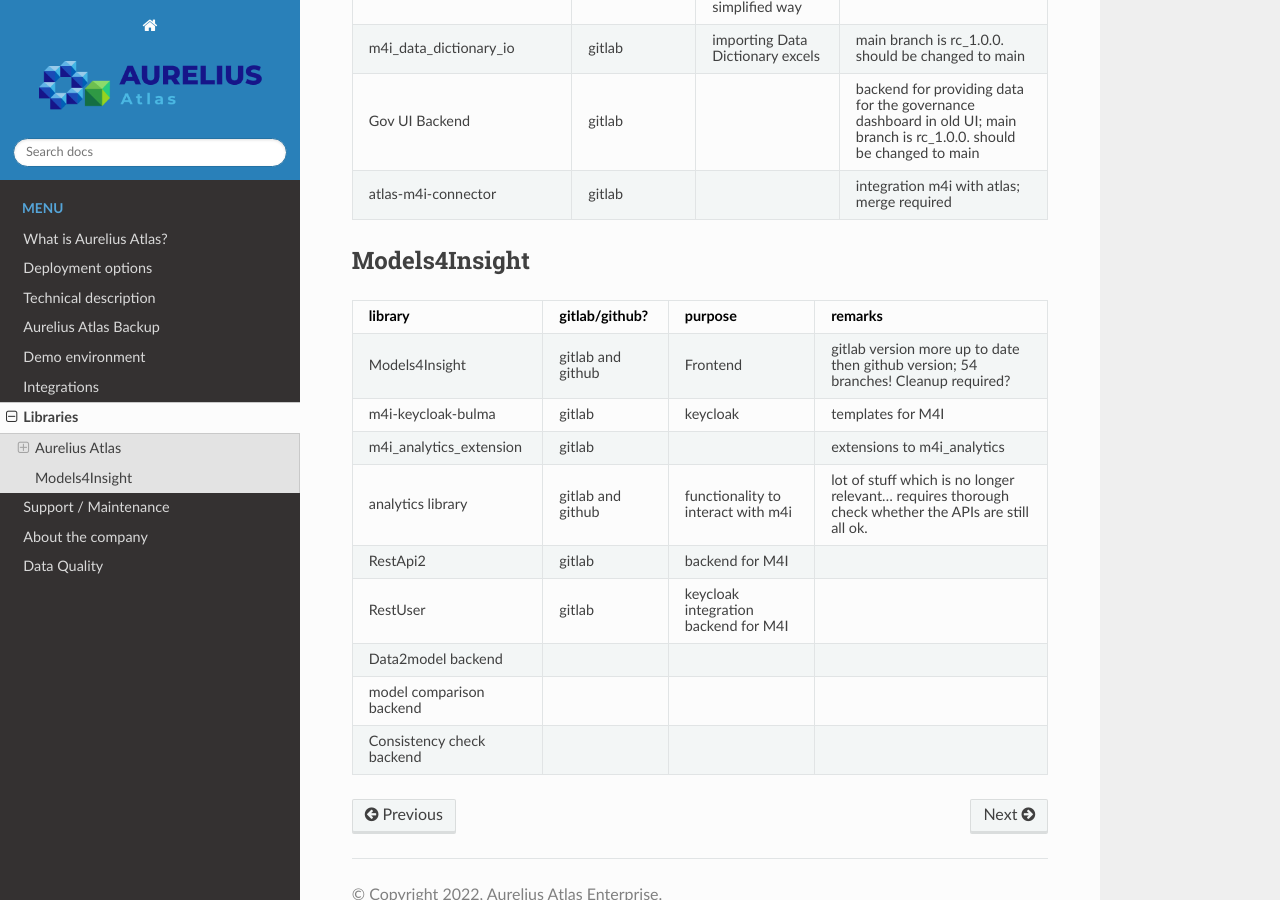
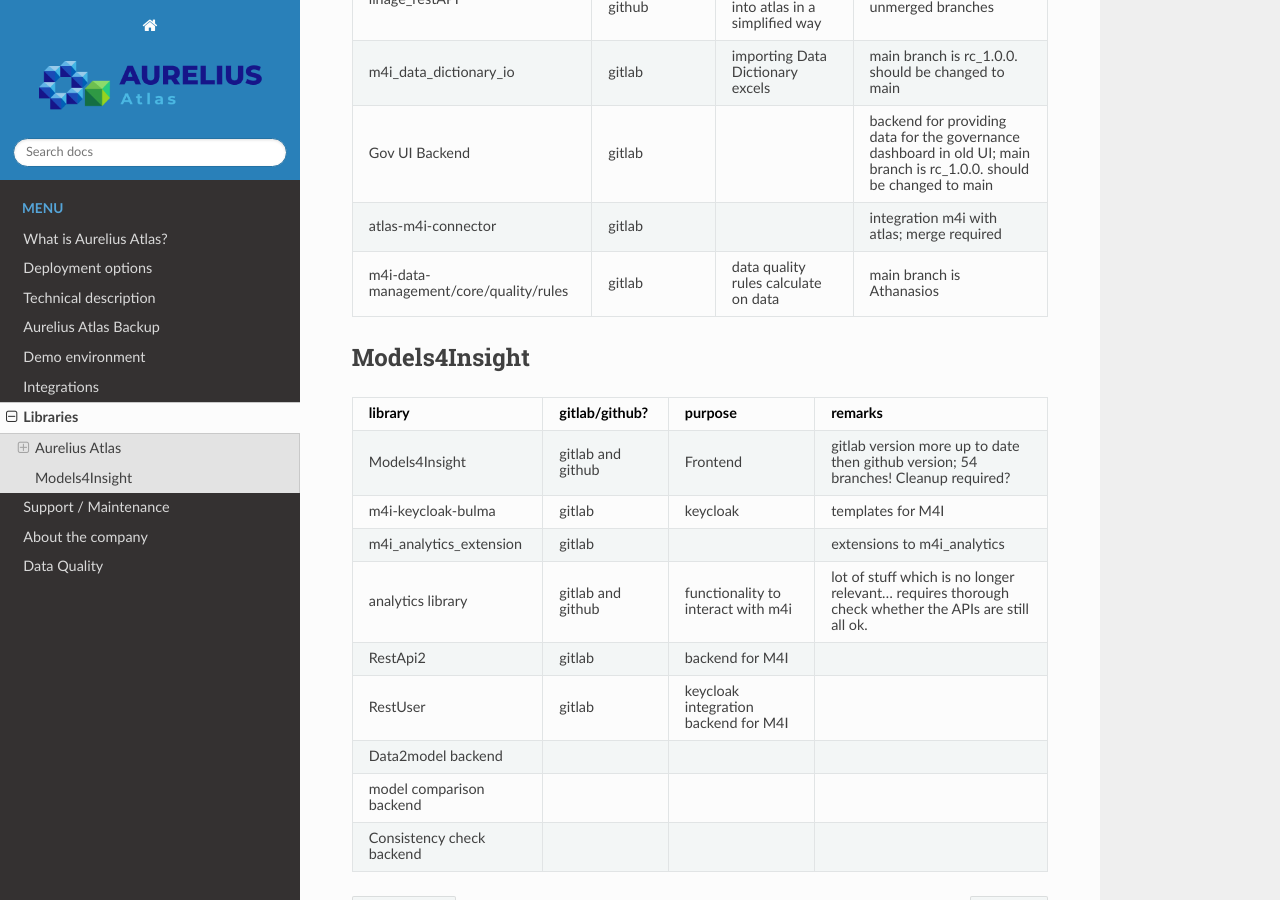
Before and after one commit to aureliusenterprise/doc_technical_manual, a Sphinx documentation site: the page built from DOc/docs/source/Options/libraries.rst, in a window 1280 px wide and 900 px high, scrolled down 485 px. Built offline with Sphinx 7.4.7 and the Read the Docs theme 2.0.0, drawn with Linux system fonts in a browser that asks for light colours; pages that are not in the unit, such as notebooks, are missing from menus.

Commit message:
Update libraries.rst

```diff
--- a/DOc/docs/source/Options/libraries.rst
+++ b/DOc/docs/source/Options/libraries.rst
@@ -35,6 +35,10 @@
 +-----------------------------------------------------+--------------------+-----------------------+-----------------------------------------------------------------------------------------------------------------------+
 | atlas-m4i-connector                                 | gitlab             |                       | integration m4i with atlas; merge required                                                                            |
 +-----------------------------------------------------+--------------------+-----------------------+-----------------------------------------------------------------------------------------------------------------------+
+| m4i-data-management/core/quality/rules              | gitlab             | data quality rules    | main branch is Athanasios                                                                                             |
+|                                                     |                    | calculate on data     |                                                                                                                       |
++-----------------------------------------------------+--------------------+-----------------------+-----------------------------------------------------------------------------------------------------------------------+
+
 
 
 
```
